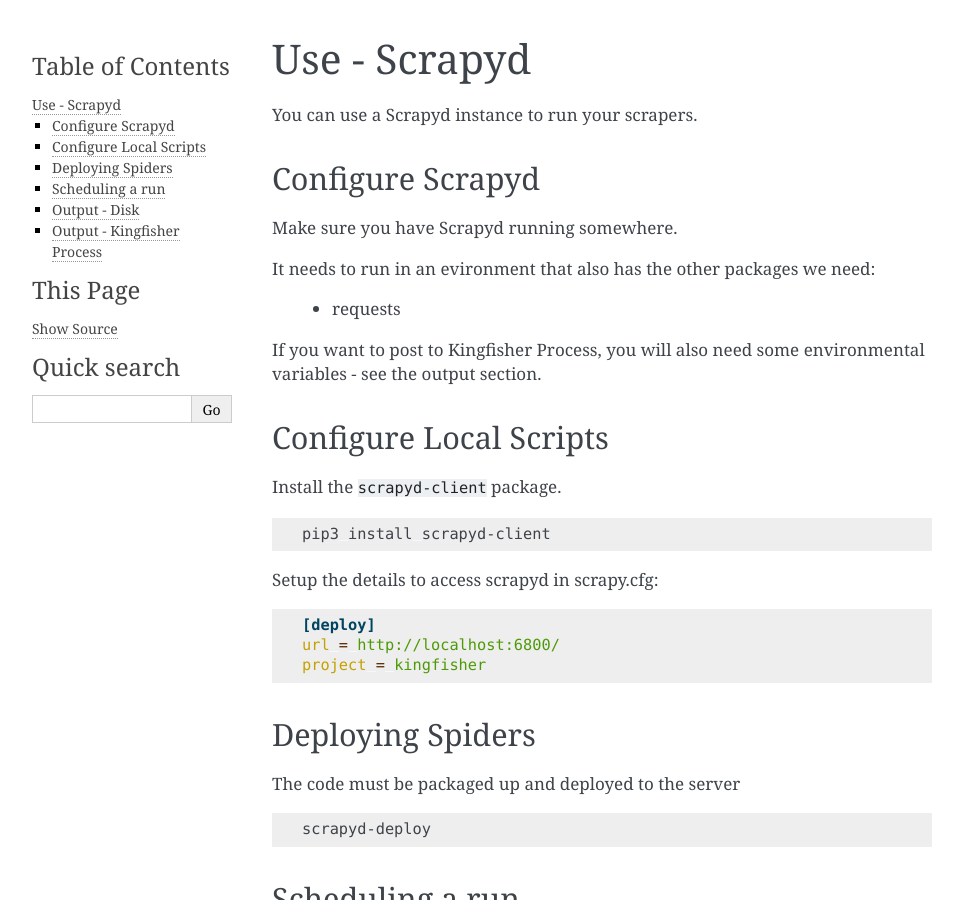
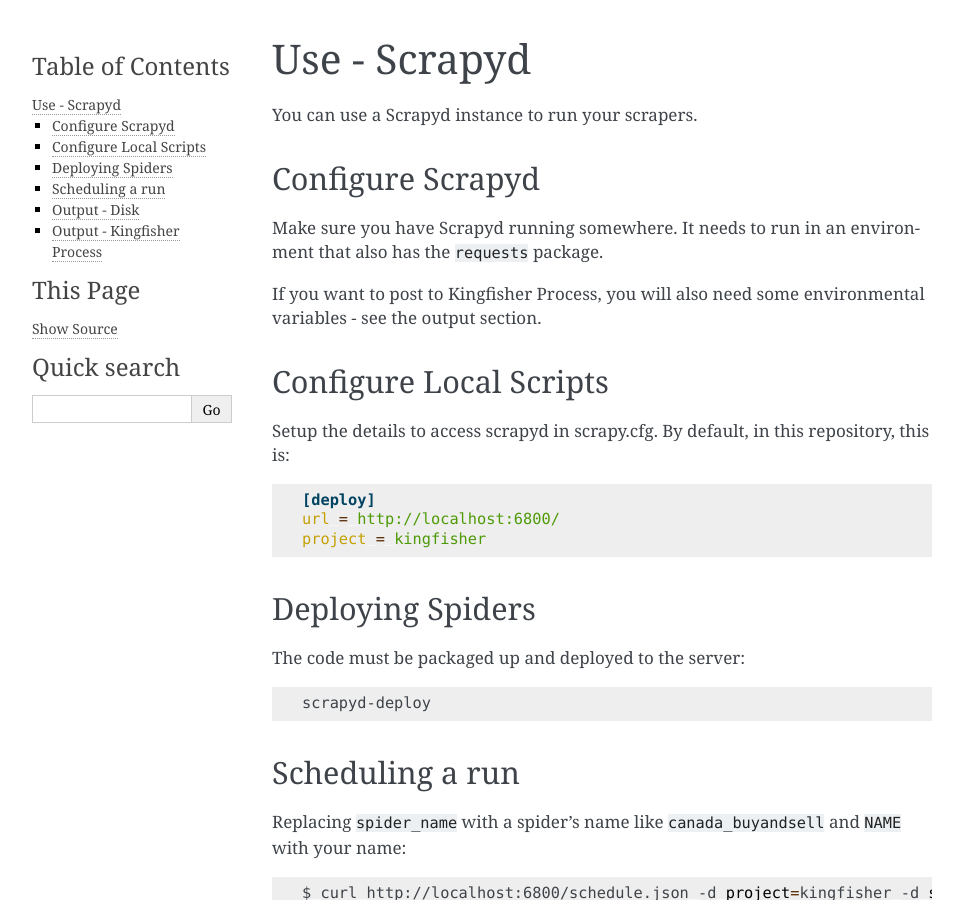
Before and after one commit to open-contracting/kingfisher-collect, a Sphinx documentation site: the page built from docs/use-scrapyd.rst, in a window 1280 px wide and 900 px high. Shown: the whole window, without its empty margins (148-1111 px from the left). Built offline with Sphinx 7.4.7, drawn with Linux system fonts in a browser that asks for light colours.

Commit message:
Remove instruction to install scrapyd-client, closes #31

```diff
--- a/docs/use-scrapyd.rst
+++ b/docs/use-scrapyd.rst
@@ -3,28 +3,17 @@
 
 You can use a Scrapyd instance to run your scrapers.
 
-
 Configure Scrapyd
 -----------------
 
-Make sure you have Scrapyd running somewhere.
-
-It needs to run in an evironment that also has the other packages we need:
-
-  *  requests
+Make sure you have Scrapyd running somewhere. It needs to run in an environment that also has the ``requests`` package.
 
 If you want to post to Kingfisher Process, you will also need some environmental variables - see the output section.
 
 Configure Local Scripts
 -----------------------
 
-Install the ``scrapyd-client`` package.
-
-.. code-block:: bash
-
-  pip3 install scrapyd-client
-
-Setup the details to access scrapyd in scrapy.cfg:
+Setup the details to access scrapyd in scrapy.cfg. By default, in this repository, this is:
 
 .. code-block:: ini
 
@@ -35,7 +24,7 @@
 Deploying Spiders
 -----------------
 
-The code must be packaged up and deployed to the server
+The code must be packaged up and deployed to the server:
 
 .. code-block:: bash
 
```
